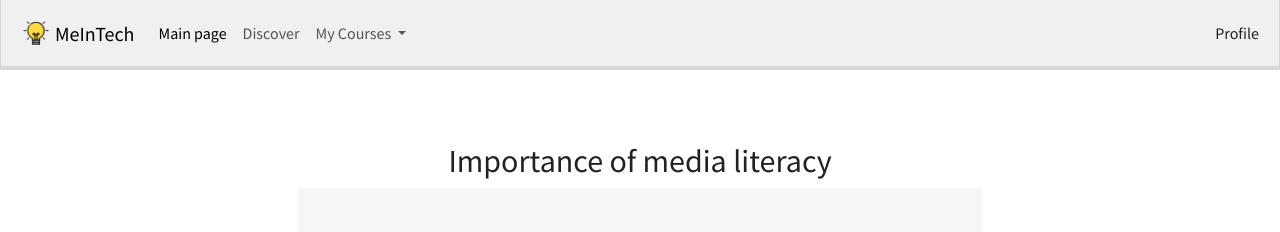
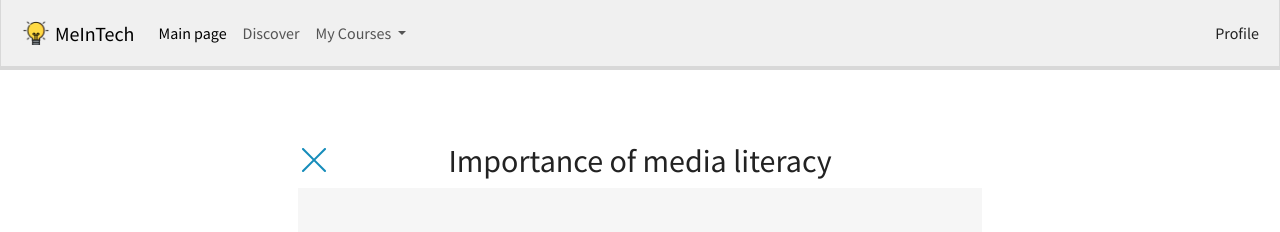
Before and after one commit to ZuraJeladze2/MDF_project, an Angular app in the folder meInTech/: page /courses/1/lesson/1 in a window 1280 px wide. Shown: the top 232 px of the page. Built offline with nearby package versions, Linux system fonts and the light colour scheme.

Commit message:
added exit button
imported bootstrap icons and added working exit button in wizard

```diff
--- a/meInTech/src/app/lesson/lesson.component.html
+++ b/meInTech/src/app/lesson/lesson.component.html
@@ -1,7 +1,7 @@
 <section>
     <div class="w-75 mx-auto d-flex align-items-center flex-column my-5 p-4">
-        <h1 class="h2">{{lessonName}}</h1>
 
+        <h1 class="lesson-head h2 w-75 text-center"><a href="" [routerLink]="['/courses', course_id]"><i class="bi bi-x-lg fs-2"></i></a> {{lessonName}}</h1>
         <div class="wizard-wrapper w-75">
             <div class="my-wizard w-100 bg-light px-5 py-4" *ngIf="first">
                 <p class="w-100 mx-auto fs-4 lh-sm m-5">
--- a/meInTech/src/app/lesson/lesson.component.scss
+++ b/meInTech/src/app/lesson/lesson.component.scss
@@ -0,0 +1,7 @@
+.lesson-head{
+    position: relative;
+}
+.lesson-head .bi{
+    position: absolute;
+    left: 0;
+}
--- a/meInTech/src/index.html
+++ b/meInTech/src/index.html
@@ -8,6 +8,7 @@
   <meta name="viewport" content="width=device-width, initial-scale=1">
   <link href="https://cdn.jsdelivr.net/npm/bootstrap@5.3.2/dist/css/bootstrap.min.css" rel="stylesheet"
     integrity="sha384-T3c6CoIi6uLrA9TneNEoa7RxnatzjcDSCmG1MXxSR1GAsXEV/Dwwykc2MPK8M2HN" crossorigin="anonymous">
+    <link rel="stylesheet" href="https://cdn.jsdelivr.net/npm/bootstrap-icons@1.11.2/font/bootstrap-icons.min.css">
   <script src="https://cdn.jsdelivr.net/npm/bootstrap@5.3.2/dist/js/bootstrap.bundle.min.js"
     integrity="sha384-C6RzsynM9kWDrMNeT87bh95OGNyZPhcTNXj1NW7RuBCsyN/o0jlpcV8Qyq46cDfL" crossorigin="anonymous"
     async></script>
```
